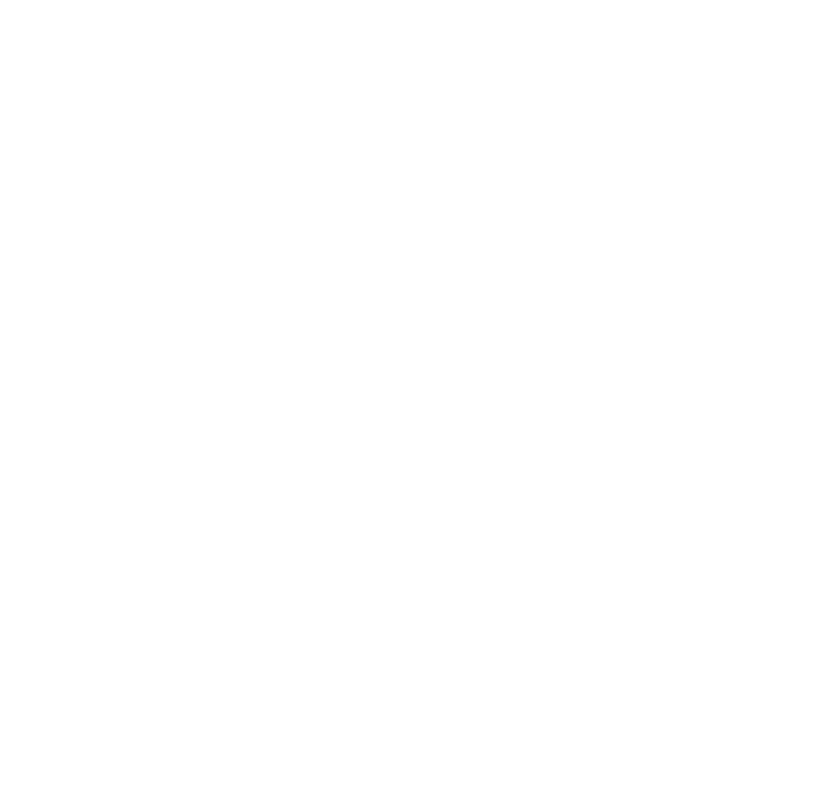
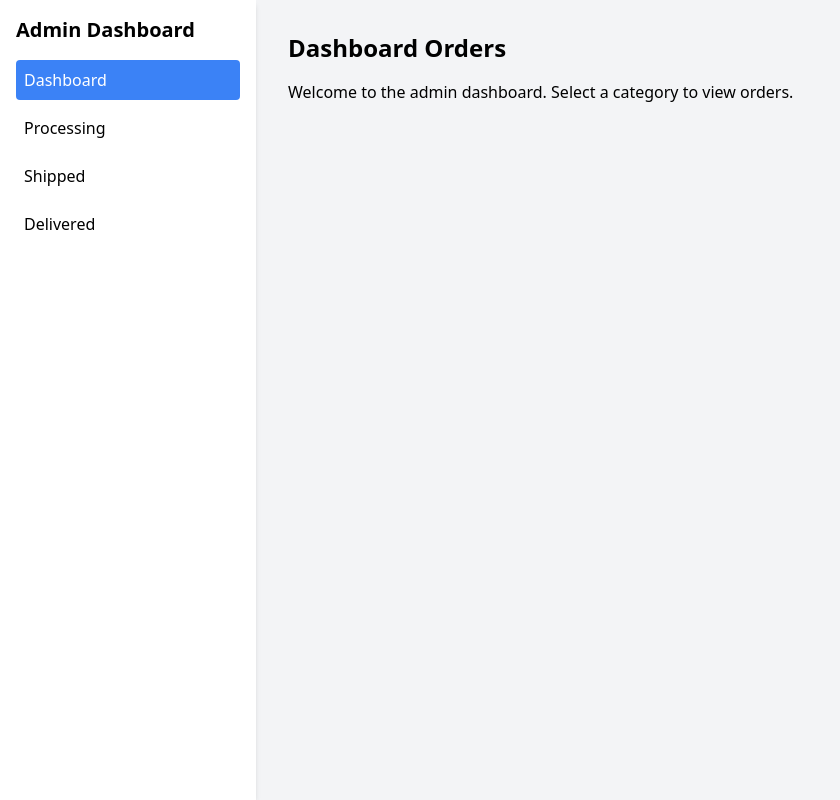
Before and after one commit to sanjvj/Annapoorna-mithais, a React (Vite) app in the folder frontend/: page /admin/dashboard in a window 1280 px wide. Before the commit this address had no page. Shown: the whole page, without its empty margins (0-840 px from the left). Built offline with nearby package versions, Linux system fonts and the light colour scheme.

Commit message:
Admin Dashboard created

```diff
--- a/frontend/src/App.jsx
+++ b/frontend/src/App.jsx
@@ -3,8 +3,6 @@
 import "./App.css";
 import Loader from "./components/Loader/Loader";
 import { CartProvider } from "./context/CartContext";
-import Orders from "./pages/Orders/Orders";
-import ProfilePage from "./pages/Profile/Profile";
 
 
 // Lazy load components
@@ -17,7 +15,9 @@
 const Refund = lazy(() => import("./pages/RefundPolicy.jsx/Refund"));
 const Privacy = lazy(() => import("./pages/Privacy/Privacy"));
 const Admin = lazy(() => import("./pages/Admin/Admin"));
-
+const Orders = lazy(() => import("./pages/Orders/Orders"));
+const ProfilePage = lazy(()=> import("./pages/Profile/Profile"));
+const AdminLogin = lazy(()=> import('./components/AdminLogin'));
 // Loading component
 
 function App() {
@@ -36,7 +36,8 @@
             <Route path="/privacy" element={<Privacy />} />
             <Route path="/orders" element={<Orders></Orders>} />
             <Route path="/profile" element={<ProfilePage></ProfilePage>} />
-            <Route path="/admin" element={<Admin></Admin>} />
+            <Route path="/admin/dashboard" element={<Admin></Admin>} />
+            <Route path="/admin" element={<AdminLogin></AdminLogin>} />
           </Routes>
         </CartProvider>
       </Suspense>
--- a/frontend/src/pages/Admin/Admin.jsx
+++ b/frontend/src/pages/Admin/Admin.jsx
@@ -1,43 +1,160 @@
-import React, { useEffect, useState } from "react";
+import React, { useState, useEffect } from "react";
 import axios from "axios";
+import Loader from "../../components/Loader/Loader";
+
 const Admin = () => {
+  const [activeTab, setActiveTab] = useState("dashboard");
+  const [orders, setOrders] = useState([]);
+  const [isLoading, setIsLoading] = useState(false);
+  const [isSidebarOpen, setIsSidebarOpen] = useState(false);
 
-  const handleStatus = async (event) => {
-    const value = event.target.value;
+  useEffect(() => {
+    if (activeTab !== "dashboard") {
+      fetchOrders(activeTab);
+    }
+  }, [activeTab]);
+
+  const fetchOrders = async (status) => {
+    setIsLoading(true);
+    try {
       const response = await axios.post(
         "https://annapoorna-backend.onrender.com/admin/manage-orders",
         {
-        deliveryStatus: value,
+          deliveryStatus: status,
         }
       );
-    console.log(response);
+      setOrders(Array.isArray(response.data.result) ? response.data.result : []);
+    } catch (error) {
+      console.error("Error fetching orders:", error);
+      setOrders([]);
+    } finally {
+      setIsLoading(false);
+    }
   };
 
-  const changeStatus = async (event) => {
-    const value = event.target.value;
-    const response = await axios.patch(
+  const changeStatus = async (orderId, newStatus) => {
+    setIsLoading(true);
+    try {
+      await axios.patch(
         "https://annapoorna-backend.onrender.com/admin/manage-orders",
         {
-        order_id : 81,
-        delivery_status : value
+          order_id: orderId,
+          delivery_status: newStatus,
         }
       );
-    console.log(response);
+      await fetchOrders(activeTab);
+    } catch (error) {
+      console.error("Error changing order status:", error);
+    } finally {
+      setIsLoading(false);
+    }
   };
 
+  const OrderCard = ({ order }) => (
+    <div className="flex flex-col lg:flex-row justify-between bg-white shadow-md rounded-lg p-4 mb-4 w-full">
+      <div className="lg:w-3/4">
+        <h3 className="font-bold">Order ID: {order.order_id}</h3>
+        <p>Customer: {order.name}</p>
+        <p>Mobile: {order.mobile}</p>
+        <p>Address: {order.address}</p>
+        <p>Total: ₹{order.total_price}</p>
+        <p>Payment: {order.payment_status}</p>
+        <div className="mt-4">
+          <h4 className="font-semibold">Order Items:</h4>
+          {order.order_items && order.order_items.length > 0 ? (
+            <ul className="list-disc pl-5">
+              {order.order_items.map((item, index) => (
+                <li key={index}>
+                  {item.name} - {item.weight || 'N/A'} - Qty: {item.quantity || 1}
+                </li>
+              ))}
+            </ul>
+          ) : (
+            <p>No items</p>
+          )}
+        </div>
+      </div>
+      <div className="mt-4 lg:mt-0 lg:w-1/4">
+        <select
+          defaultValue={order.delivery_status}
+          onChange={(e) => changeStatus(order.order_id, e.target.value)}
+          className="border rounded p-2 w-full lg:w-[120px]"
+        >
+          <option value="processing">Processing</option>
+          <option value="shipped">Shipped</option>
+          <option value="delivered">Delivered</option>
+        </select>
+      </div>
+    </div>
+  );
+
   return (
-    <div>
-      <button value="processing" onClick={handleStatus}>
-        Processing
+    <div className="flex flex-col lg:flex-row min-h-screen bg-gray-100">
+      {/* Hamburger menu for mobile */}
+      <button
+        className="lg:hidden fixed top-4 left-4 z-50"
+        onClick={() => setIsSidebarOpen(!isSidebarOpen)}
+      >
+        <svg className="w-6 h-6" fill="none" stroke="currentColor" viewBox="0 0 24 24" xmlns="http://www.w3.org/2000/svg">
+          <path strokeLinecap="round" strokeLinejoin="round" strokeWidth={2} d="M4 6h16M4 12h16M4 18h16" />
+        </svg>
       </button>
-      <button value="shipped" onClick={handleStatus}>
-        Shipped
+
+      {/* Sidebar */}
+      <div className={`fixed inset-y-0 left-0 transform ${isSidebarOpen ? 'translate-x-0' : '-translate-x-full'} lg:relative lg:translate-x-0 transition duration-200 ease-in-out lg:block w-64 bg-white shadow-md z-40`}>
+        <div className="p-4">
+          <h2 className="text-xl font-bold mb-4 mt-8 lg:mt-0">Admin Dashboard</h2>
+          <ul>
+            {["dashboard", "processing", "shipped", "delivered"].map((tab) => (
+              <li key={tab} className="mb-2">
+                <button
+                  onClick={() => {
+                    setActiveTab(tab);
+                    setIsSidebarOpen(false);
+                  }}
+                  className={`w-full text-left p-2 rounded ${
+                    activeTab === tab
+                      ? "bg-blue-500 text-white"
+                      : "hover:bg-gray-200"
+                  }`}
+                >
+                  {tab.charAt(0).toUpperCase() + tab.slice(1)}
                 </button>
-      <button value="delivered" onClick={handleStatus}>
-        Delivered
-      </button>
-      <br></br>
-      <button value="delivered" onClick={changeStatus}>Change to Delivered</button>
+              </li>
+            ))}
+          </ul>
+        </div>
+      </div>
+
+      {/* Main content */}
+      <div className="flex-1 p-4 lg:p-8">
+        <h1 className="text-2xl font-bold mb-4 mt-6 lg:mt-0">
+          {activeTab.charAt(0).toUpperCase() + activeTab.slice(1)} Orders
+        </h1>
+        {isLoading ? (
+          <div className="flex justify-center items-center h-full">
+            <Loader />
+          </div>
+        ) : activeTab === "dashboard" ? (
+          <p>Welcome to the admin dashboard. Select a category to view orders.</p>
+        ) : orders.length > 0 ? (
+          <div className="grid grid-cols-1 lg:grid-cols-2 xl:grid-cols-3 gap-4">
+            {orders.map((order) => (
+              <OrderCard key={order.order_id} order={order} />
+            ))}
+          </div>
+        ) : (
+          <p>No orders found for this status.</p>
+        )}
+      </div>
+
+      {/* Overlay for mobile when sidebar is open */}
+      {isSidebarOpen && (
+        <div
+          className="fixed inset-0 bg-black bg-opacity-50 z-30 lg:hidden"
+          onClick={() => setIsSidebarOpen(false)}
+        ></div>
+      )}
     </div>
   );
 };
--- a/frontend/src/pages/Cart/Cart.jsx
+++ b/frontend/src/pages/Cart/Cart.jsx
@@ -29,6 +29,15 @@
     setShowLogin(true);
     console.log(cartItems)
   }
+
+  useEffect(() => {
+    const authToken = localStorage.getItem("authToken");
+    if (authToken) {
+      setLoggedIn(true);
+    } else {
+      setLoggedIn(false);
+    }
+  }, []);
   // const handlePlaceOrder = async () => {
 
   //   // Step 1: Create an order in your backend to get an order ID
```
Lines whose indentation alone changed are shown as unchanged.
